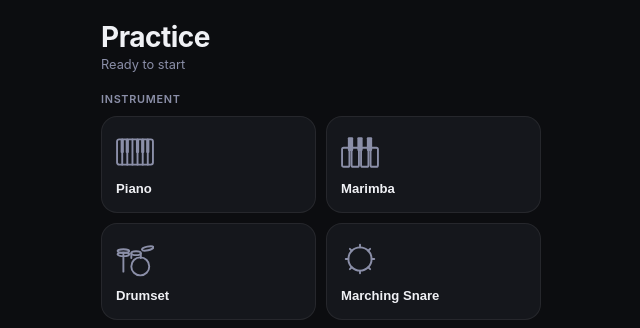
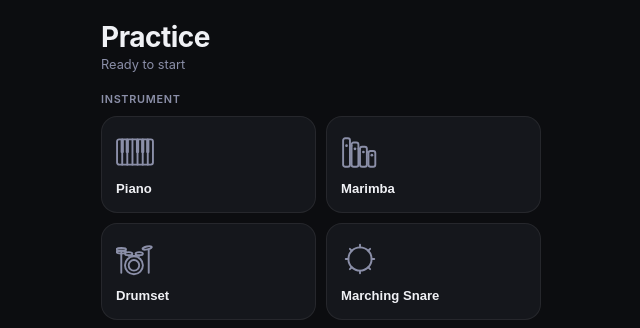
Before and after one commit to DOWGARDEN2/practice-tracker, a plain HTML site: page index.html in a window 1280 px wide. Shown: the top 328 px of the page, 319-959 px from the left. Drawn offline with Linux system fonts and the light colour scheme.

Commit message:
Redesign drumset and marimba icons

```diff
--- a/index.html
+++ b/index.html
@@ -374,24 +374,30 @@ const SVG = {
     </svg>`,
 
     marimba: `<svg viewBox="0 0 36 32" fill="none" stroke="currentColor" stroke-width="1.8" stroke-linecap="round" stroke-linejoin="round">
-        <rect x="1"    y="12" width="7" height="18" rx="1.5"/>
-        <rect x="10"   y="12" width="7" height="18" rx="1.5"/>
-        <rect x="19"   y="12" width="7" height="18" rx="1.5"/>
-        <rect x="28"   y="12" width="7" height="18" rx="1.5"/>
-        <rect x="6.5"  y="2"  width="5" height="13" rx="1" fill="currentColor" stroke="none"/>
-        <rect x="15.5" y="2"  width="5" height="13" rx="1" fill="currentColor" stroke="none"/>
-        <rect x="24.5" y="2"  width="5" height="13" rx="1" fill="currentColor" stroke="none"/>
+        <rect x="2"    y="3"  width="6.5" height="27" rx="2"/>
+        <rect x="10"   y="7"  width="6.5" height="23" rx="2"/>
+        <rect x="18"   y="11" width="6.5" height="19" rx="2"/>
+        <rect x="26"   y="15" width="6.5" height="15" rx="2"/>
+        <circle cx="5.25"  cy="10" r="1.3" fill="currentColor" stroke="none"/>
+        <circle cx="13.25" cy="13" r="1.3" fill="currentColor" stroke="none"/>
+        <circle cx="21.25" cy="16" r="1.3" fill="currentColor" stroke="none"/>
+        <circle cx="29.25" cy="19" r="1.3" fill="currentColor" stroke="none"/>
+        <line x1="8.5" y1="10" x2="10"  y2="10"/>
+        <line x1="16.5" y1="13" x2="18" y2="13"/>
+        <line x1="24.5" y1="16" x2="26" y2="16"/>
     </svg>`,
 
     drumset: `<svg viewBox="0 0 36 32" fill="none" stroke="currentColor" stroke-width="1.8" stroke-linecap="round" stroke-linejoin="round">
-        <line x1="7" y1="12" x2="7" y2="28"/>
-        <ellipse cx="7" cy="8.5"  rx="5.5" ry="1.8"/>
-        <ellipse cx="7" cy="11.5" rx="5.5" ry="1.8"/>
-        <ellipse cx="19" cy="10.5" rx="4.5" ry="1.8"/>
-        <line x1="14.5" y1="10.5" x2="14.5" y2="15"/>
-        <line x1="23.5" y1="10.5" x2="23.5" y2="15"/>
-        <circle cx="23" cy="23" r="8.5"/>
-        <ellipse cx="30" cy="6" rx="5.5" ry="1.8" transform="rotate(-12 30 6)"/>
+        <line x1="5"  y1="10"  x2="5"  y2="29"/>
+        <ellipse cx="5" cy="7"   rx="4.5" ry="1.4"/>
+        <ellipse cx="5" cy="9.4" rx="4.5" ry="1.4"/>
+        <line x1="31" y1="8"   x2="31" y2="29"/>
+        <ellipse cx="29.5" cy="5.5" rx="4.5" ry="1.4" transform="rotate(-12 29.5 5.5)"/>
+        <line x1="12" y1="13"  x2="22" y2="13"/>
+        <ellipse cx="12" cy="11" rx="3.5" ry="1.5"/>
+        <ellipse cx="22" cy="11" rx="3.5" ry="1.5"/>
+        <circle cx="17" cy="22" r="8.5"/>
+        <circle cx="17" cy="22" r="5"/>
     </svg>`,
 
     snare: `<svg viewBox="0 0 36 32" fill="none" stroke="currentColor" stroke-width="1.8" stroke-linecap="round" stroke-linejoin="round">
```
